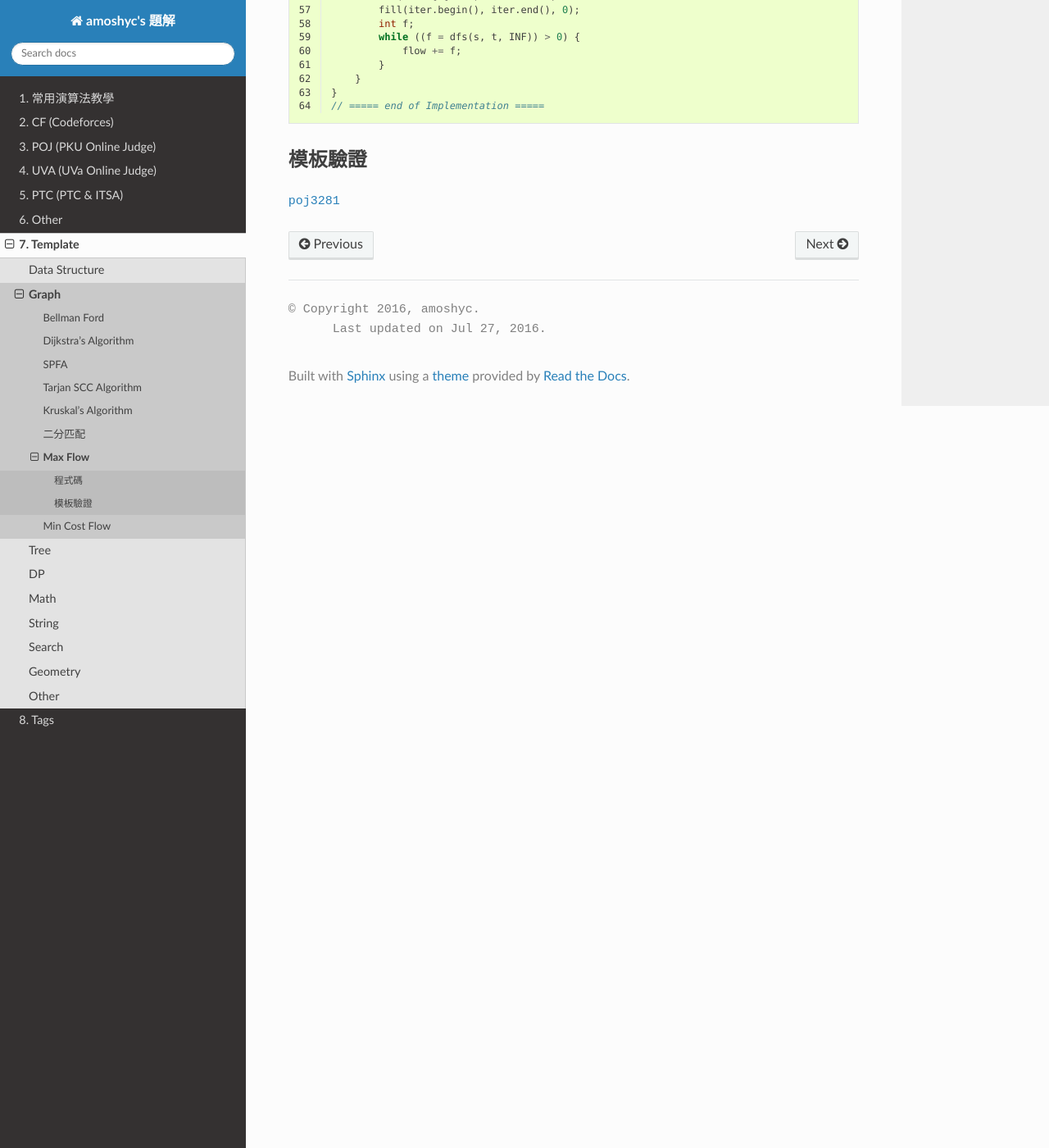
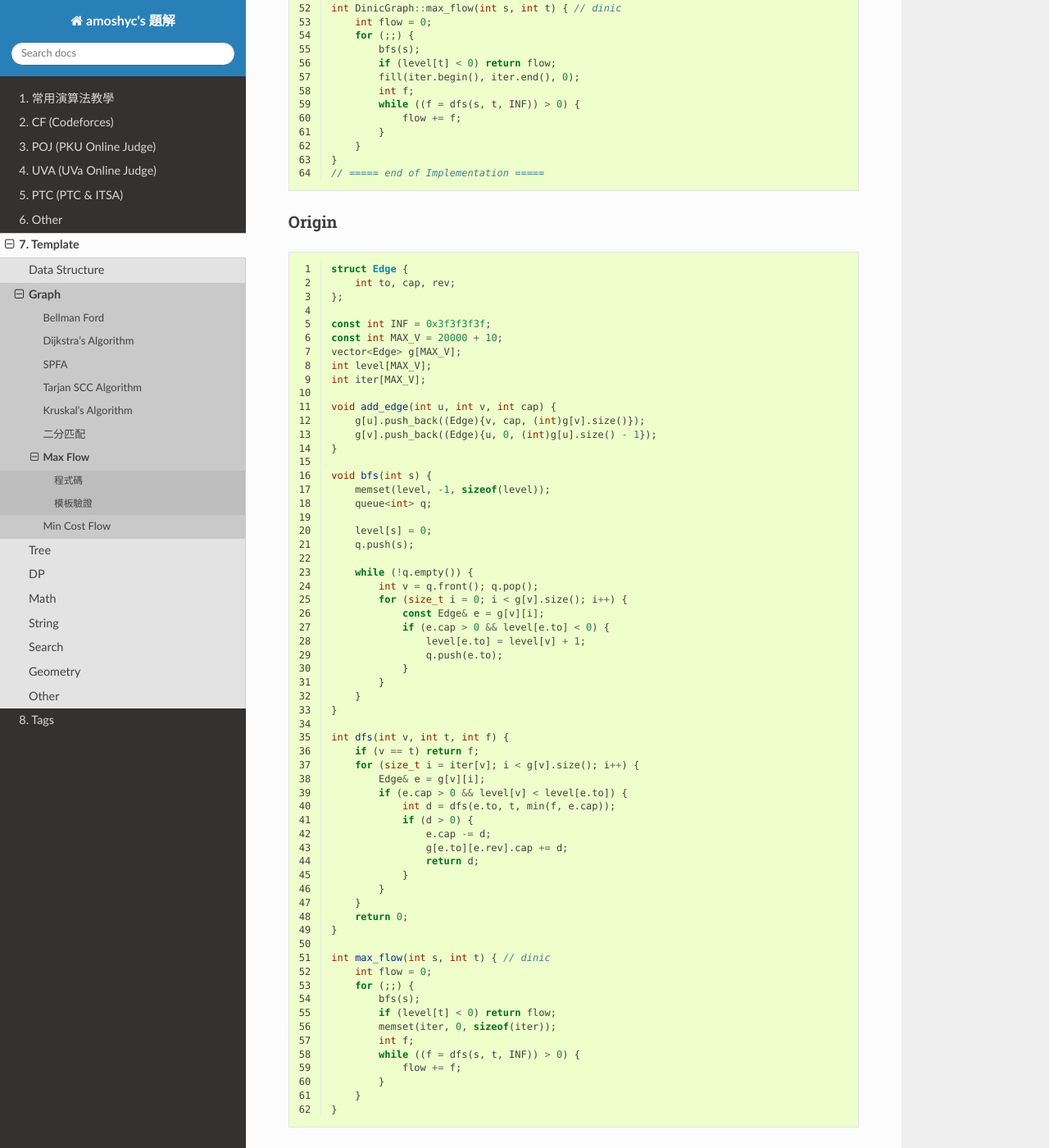
Before and after one commit to amoshyc/ojsolution, a Sphinx documentation site: the page built from docs/source/template/graph/max_flow.rst, in a window 1280 px wide and 1400 px high, scrolled down 1755 px. Shown: the whole window at 82% size. Built offline with Sphinx 7.4.7 and the Read the Docs theme 2.0.0, drawn with Linux system fonts in a browser that asks for light colours; some web fonts are replaced; pages that are not in the unit, such as notebooks, are missing from menus; some of the changed text lies outside the part shown.

Commit message:
Refactorize template max_flow 2

```diff
--- a/docs/source/template/graph/max_flow.rst
+++ b/docs/source/template/graph/max_flow.rst
@@ -8,13 +8,15 @@ Max Flow
     - ``tag_template``
 
 .. contents:: TOC
-    :depth: 2
+    :depth: 3
 
 ************************
 程式碼
 ************************
 
+=============
 Declaration
+=============
 
 .. code-block:: cpp
     :linenos:
@@ -38,8 +40,9 @@ Declaration
     };
     // ===== end of Declaration =====
 
-
+==============
 Implementation
+==============
 
 .. code-block:: cpp
     :linenos:
@@ -109,6 +112,76 @@ Implementation
     }
     // ===== end of Implementation =====
 
+===========
+Origin
+===========
+
+.. code-block:: cpp
+    :linenos:
+
+    struct Edge {
+        int to, cap, rev;
+    };
+
+    const int INF = 0x3f3f3f3f;
+    const int MAX_V = 20000 + 10;
+    vector<Edge> g[MAX_V];
+    int level[MAX_V];
+    int iter[MAX_V];
+
+    void add_edge(int u, int v, int cap) {
+        g[u].push_back((Edge){v, cap, (int)g[v].size()});
+        g[v].push_back((Edge){u, 0, (int)g[u].size() - 1});
+    }
+
+    void bfs(int s) {
+        memset(level, -1, sizeof(level));
+        queue<int> q;
+
+        level[s] = 0;
+        q.push(s);
+
+        while (!q.empty()) {
+            int v = q.front(); q.pop();
+            for (size_t i = 0; i < g[v].size(); i++) {
+                const Edge& e = g[v][i];
+                if (e.cap > 0 && level[e.to] < 0) {
+                    level[e.to] = level[v] + 1;
+                    q.push(e.to);
+                }
+            }
+        }
+    }
+
+    int dfs(int v, int t, int f) {
+        if (v == t) return f;
+        for (size_t i = iter[v]; i < g[v].size(); i++) {
+            Edge& e = g[v][i];
+            if (e.cap > 0 && level[v] < level[e.to]) {
+                int d = dfs(e.to, t, min(f, e.cap));
+                if (d > 0) {
+                    e.cap -= d;
+                    g[e.to][e.rev].cap += d;
+                    return d;
+                }
+            }
+        }
+        return 0;
+    }
+
+    int max_flow(int s, int t) { // dinic
+        int flow = 0;
+        for (;;) {
+            bfs(s);
+            if (level[t] < 0) return flow;
+            memset(iter, 0, sizeof(iter));
+            int f;
+            while ((f = dfs(s, t, INF)) > 0) {
+                flow += f;
+            }
+        }
+    }
+
 ************************
 模板驗證
 ************************
```
